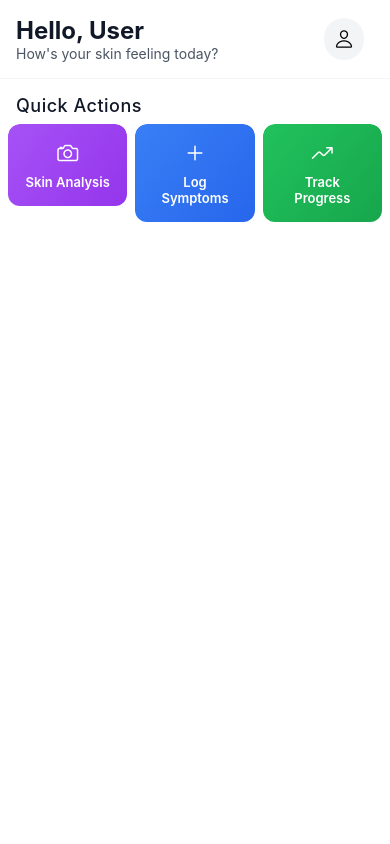
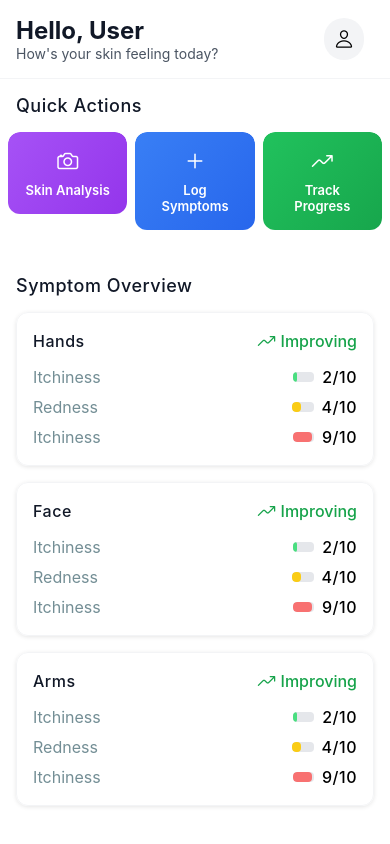
Before and after one commit to mujtaba1-1/DermaLog, a React Native app: screen / in a window 390 px wide. Built offline with nearby package versions, Linux system fonts and the light colour scheme.

Commit message:
Added Symptom Overview to the Dashboard

```diff
--- /dev/null
+++ b/components/SymptomOverviewCard.jsx
@@ -0,0 +1,38 @@
+import { StyleSheet, Text, View } from 'react-native'
+import React from 'react'
+import TitleText from './TitleText'
+import { Ionicons } from '@expo/vector-icons';
+import SymptomStat from './SymptomStat';
+
+const SymptomOverviewCard = ({area}) => {
+  return (
+    <View style={styles.container}>
+      <View style={{flexDirection: 'row', justifyContent: 'space-between', alignItems: 'center', marginBottom: 8}}>
+          <TitleText style={{fontSize: 16}}>{area}</TitleText>
+          <View style={{ flexDirection: 'row', alignItems: 'center' }}>
+            <Ionicons name="trending-up-outline" size={20} color="#16A34A" />
+            <Text style={{ fontSize: 16, color: '#16A34A', marginLeft: 4, fontWeight: '500' }}>Improving</Text>
+          </View>
+      </View>
+      <View style={{flexDirection: 'column', gap: 10, marginBottom: 8}}>
+        <SymptomStat type={"Itchiness"} score={2}></SymptomStat>
+        <SymptomStat type={"Redness"} score={4}></SymptomStat>
+        <SymptomStat type={"Itchiness"} score={9}></SymptomStat>
+      </View>
+    </View>
+  )
+}
+
+export default SymptomOverviewCard
+
+const styles = StyleSheet.create({
+    container: {
+        paddingHorizontal: 16,
+        paddingVertical: 10,
+        borderColor: '#F3F4F6',
+        borderWidth: 1,
+        borderRadius: 12,
+        boxShadow: '0 1px 4px rgba(0, 0, 0, 0.1)',
+        marginBottom: 16
+    }
+})
--- /dev/null
+++ b/components/SymptomStat.jsx
@@ -0,0 +1,36 @@
+import { StyleSheet, Text, View } from 'react-native'
+import React from 'react'
+
+const SymptomStat = ({type, score}) => {
+  const width = `${score / 10 * 100}%`;
+
+  const barColor = score < 3 ? '#4ADE80' : score < 7 ? '#FACC15' : '#F87171';
+
+  return (
+    <View style={[styles.flex, {justifyContent: 'space-between'}]}>
+      <Text style={{fontSize: 16, color: '#738E95'}}>{type}</Text>
+      <View style={[styles.flex, {gap: 8, justifyContent: 'flex-end'}]}>
+          <View style={styles.bar}>
+            <View style={{ height: '100%', width, backgroundColor: barColor, borderRadius: 4 }} />
+          </View>
+          <Text style={{ fontSize: 16, fontWeight: '500', letterSpacing: 0.5}}>{score}/10</Text>
+      </View>
+    </View>
+  )
+}
+
+export default SymptomStat
+
+const styles = StyleSheet.create({
+    bar: {
+        height: 10,
+        width: '50%',
+        backgroundColor: '#E5E7EB',
+        borderRadius: 4,
+        overflow: 'hidden'
+    },
+    flex: {
+        flexDirection: 'row',
+        alignItems: 'center',
+    }
+})
--- a/screens/DashboardScreen.jsx
+++ b/screens/DashboardScreen.jsx
@@ -3,17 +3,28 @@ import React from 'react';
 import Header from '../components/Header';
 import TitleText from '../components/TitleText';
 import QuickActionCard from '../components/QuickActionCard';
+import SymptomOverviewCard from '../components/SymptomOverviewCard';
 
 const DashboardScreen = () => {
   return (
     <>
     <Header screen={"Dashboard"} showProfile={true}/>
     <ScrollView style={styles.container}>
-      <TitleText>Quick Actions</TitleText>
+
+      {/* Quick Action */}
+      <TitleText style={styles.titleMargin}>Quick Actions</TitleText>
       <View style={{ flexDirection: 'row', justifyContent: 'center', gap: 8}}>
         <QuickActionCard actionKey={'analysis'}></QuickActionCard>
         <QuickActionCard actionKey={'logs'}></QuickActionCard>
         <QuickActionCard actionKey={'progress'}></QuickActionCard>
+      </View>
+
+      {/* Symptom Overview */}
+      <TitleText style={styles.titleMargin}>Symptom Overview</TitleText>
+      <View>
+        <SymptomOverviewCard area={"Hands"} />
+        <SymptomOverviewCard area={"Face"} />
+        <SymptomOverviewCard area={"Arms"} />
       </View>
     </ScrollView>
     </>
@@ -26,5 +37,8 @@ const styles = StyleSheet.create({
   container: {
     paddingHorizontal: 16,
     paddingVertical: 8
+  },
+  titleMargin: {
+    marginBottom: 16
   }
 });
```
